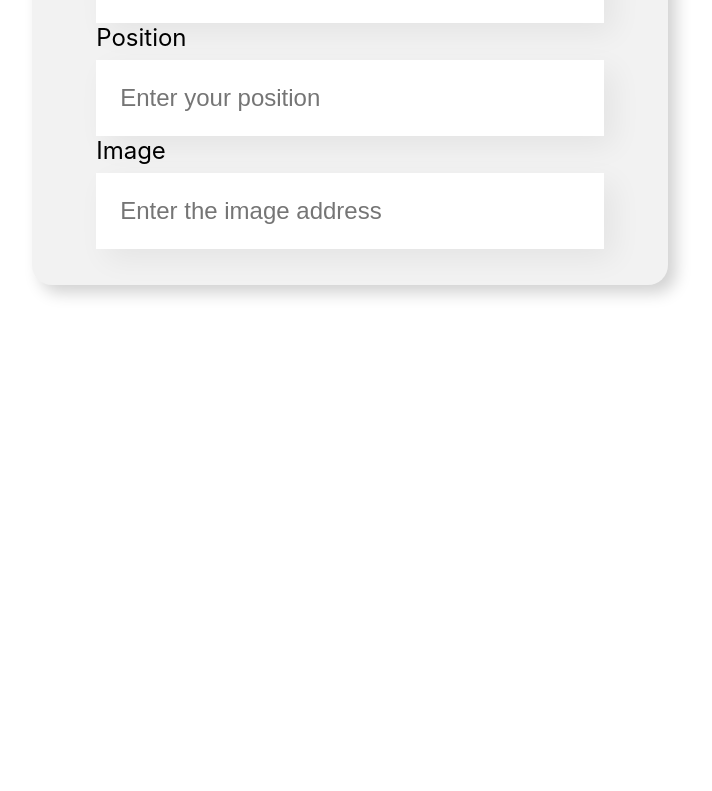
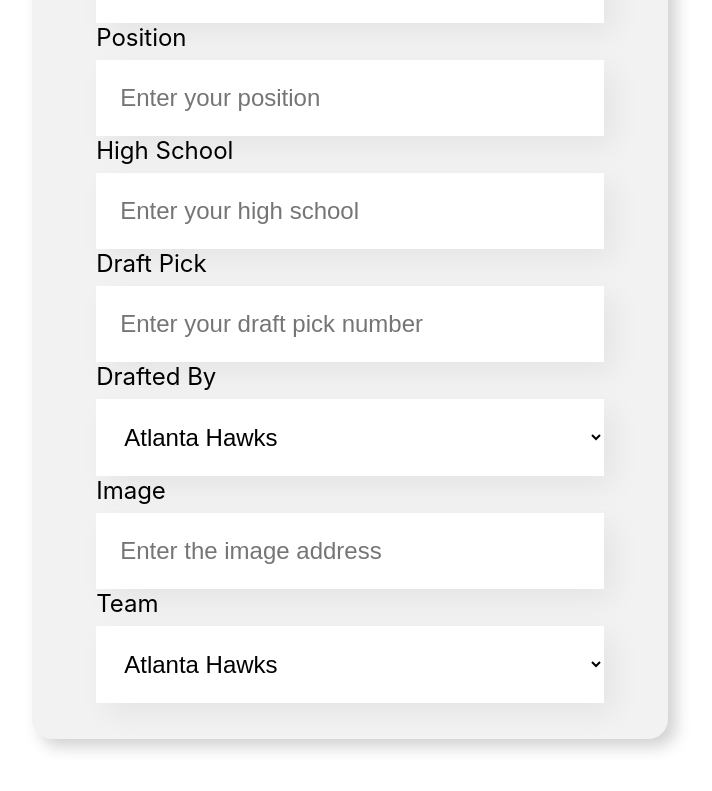
Before and after one commit to UlissesRD/organo, a React (Create React App) app: page / in a window 1280 px wide. Shown: the part 782-1573 px from the top of the page, without its empty margins (290-1002 px from the left). Before the commit the page ends 1147 px from the top, so only its background shows below. Built offline with nearby package versions, Linux system fonts and the light colour scheme.

Commit message:
creatred a dropdown menu and  added some blanks to the form

```diff
--- /dev/null
+++ b/src/componentes/DropDown/DropDown.css
@@ -0,0 +1,19 @@
+.drop-down {
+
+}
+
+.drop-down label {
+    display: block;
+    margin-bottom: 8px;
+    font-size: 24px;
+}
+
+.drop-down select {
+    background-color: #fff;
+    box-shadow: 10px 10px 30px rgba(0, 0, 0, 0.06);
+    width: 100%;
+    border: none;
+    font-size: 24px;
+    padding: 24px;
+    box-sizing: border-box;
+}
--- /dev/null
+++ b/src/componentes/DropDown/index.js
@@ -0,0 +1,20 @@
+import './DropDown.css'
+
+const DropDown = (props) => {
+    console.log(props.itens)
+    return (
+        <div className='drop-down'>
+            <label>
+                {props.label}
+            </label>
+            <select>
+                {props.itens.map(item => {
+                    return <option key={item}>{item}</option>
+                    })
+                }
+            </select>
+        </div>
+    )
+}
+
+export default DropDown
--- a/src/componentes/Form/index.js
+++ b/src/componentes/Form/index.js
@@ -1,14 +1,53 @@
+import DropDown from '../DropDown'
 import TextField from '../TextField'
 import './Form.css'
 
 const Form = () => {
+
+    const teams = [
+        'Atlanta Hawks',
+        'Boston Celtics',
+        'Brooklyn Nets',
+        'Charlotte Hornets',
+        'Chicago Bulls',
+        'Cleveland Cavaliers',
+        'Dallas Mavericks',
+        'Denver Nuggets',
+        'Detroit Pistons',
+        'Golden State Warriors',
+        'Houston Rockets',
+        'Indiana Pacers',
+        'Los Angeles Clippers',
+        'Los Angeles Lakers',
+        'Memphis Grizzlies',
+        'Miami Heat',
+        'Milwaukee Bucks',
+        'Minnesota Timberwolves',
+        'New Orleans Pelicans',
+        'New York Knicks',
+        'Oklahoma City Thunder',
+        'Orlando Magic',
+        'Philadelphia 76ers',
+        'Phoenix Suns',
+        'Portland Trail Blazers',
+        'Sacramento Kings',
+        'San Antonio Spurs',
+        'Toronto Raptors',
+        'Utah Jazz',
+        'Washington Wizards'
+    ]
+
     return (
         <section className="form">
             <form>
                 <h2>Fill the blanks to create the player card</h2>
                 <TextField label="Name" placeholder="Enter your name" />
                 <TextField label="Position" placeholder="Enter your position" />
+                <TextField label="High School" placeholder="Enter your high school" />
+                <TextField label="Draft Pick" placeholder="Enter your draft pick number" />
+                <DropDown label="Drafted By" itens={teams}/>
                 <TextField label="Image" placeholder="Enter the image address" />
+                <DropDown label="Team" itens={teams}/>
             </form>
         </section>
     )
--- a/src/componentes/TextField/index.js
+++ b/src/componentes/TextField/index.js
@@ -5,8 +5,8 @@
         <div className="text-field">
             <label>
                 {props.label}
-                </label>
-            <input placeholder={props.placeholder}/>
+            </label>
+            <input placeholder={props.placeholder} />
         </div>
     )
 }
```
